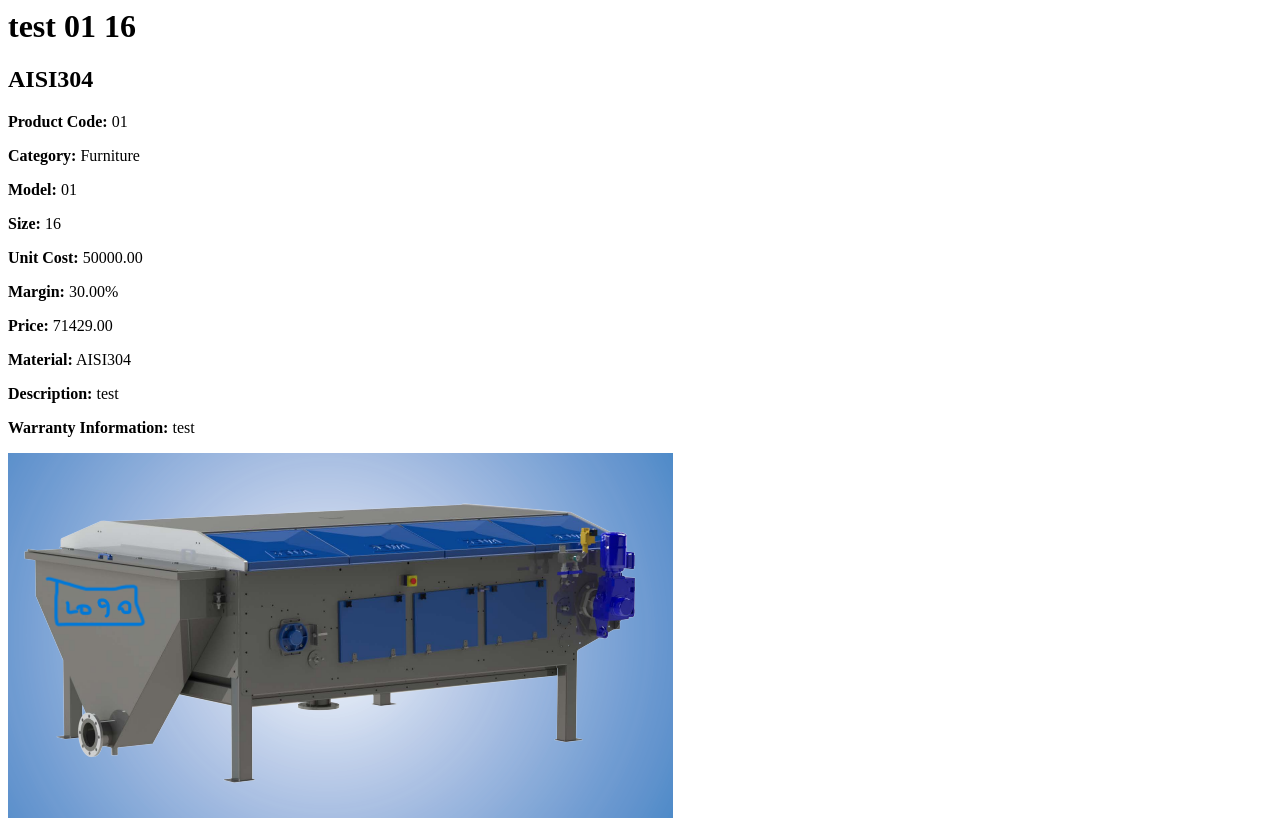
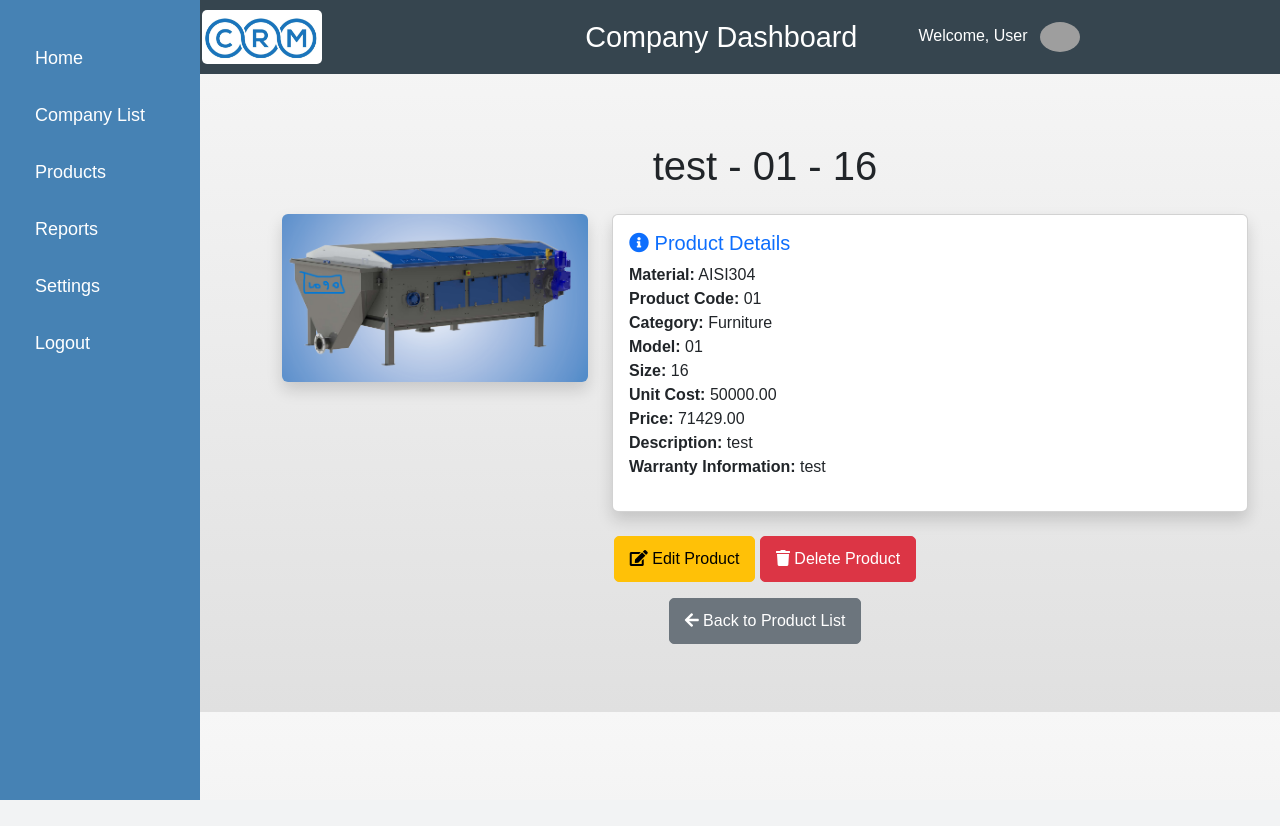
Before and after one commit to SinanAdnan/small_crm, a Django app: page /products/1/ in a window 1280 px wide. After the commit the page ends 800 px from the top, so only its background shows below. Run offline with Django 5.2, Linux system fonts and the light colour scheme; data comes from the database, SQL or seed files in the repository; both versions use the stored data as it was after the commit; grey boxes are pictures that could not be loaded.

Commit message:
Products page, price, list

```diff
--- a/products/models.py
+++ b/products/models.py
@@ -1,5 +1,6 @@
 # products/models.py
 from django.db import models
+from math import ceil
 
 class Category(models.Model):
     name = models.CharField(max_length=100)
@@ -27,7 +28,7 @@ class Product(models.Model):
             self.product_code = self.product_code.upper()
 
         # Calculate the price based on the unit cost and margin
-        self.price = self.unit_cost * (1 + self.margin / 100)
+        self.price = ceil(self.unit_cost / (1 - (self.margin/100)))
         super().save(*args, **kwargs)
 
     def __str__(self):
--- a/products/templates/products/product_detail.html
+++ b/products/templates/products/product_detail.html
@@ -1,21 +1,71 @@
 <!-- products/templates/products/product_detail.html -->
-<h1>{{ product.name }} {{product.model}} {{product.size}}</h1>
-<h2>{{ product.material }}</h2>
-<p><strong>Product Code:</strong> {{ product.product_code }}</p>
-<p><strong>Category:</strong> {{ product.category.name }}</p>
-<p><strong>Model:</strong> {{ product.model }}</p>
-<p><strong>Size:</strong> {{ product.size }}</p>
-<p><strong>Unit Cost:</strong> {{ product.unit_cost }}</p>
-<p><strong>Margin:</strong> {{ product.margin }}%</p>
-<p><strong>Price:</strong> {{ product.price }}</p>
-<p><strong>Material:</strong> {{ product.material }}</p>
-<p><strong>Description:</strong> {{ product.description }}</p>
-<p><strong>Warranty Information:</strong> {{ product.warranty_information }}</p>
+{% extends 'base.html' %}
+{% load static %}
+{% block content %}
+<div class="container my-5">
+    <h1 class="text-center mb-4">{{ product.name }} - {{ product.model }} - {{ product.size }}</h1>
 
-{% if product.images %}
-    <img src="{{ product.images.url }}" alt="{{ product.name }}" />
-{% endif %}
+    <div class="row">
+        <!-- Product Image and Basic Info -->
+        <div class="col-md-4 text-center mb-4">
+            {% if product.images %}
+                <img src="{{ product.images.url }}" alt="{{ product.name }}" class="img-fluid rounded shadow" style="max-height: 250px; object-fit: cover;">
+            {% else %}
+                <img src="{% static 'images/default_product.png' %}" alt="Default Product Image" class="img-fluid rounded shadow" style="max-height: 250px; object-fit: cover;">
+            {% endif %}
+        </div>
 
-{% if product.technical_specification %}
-    <a href="{{ product.technical_specification.url }}" download>Download Technical Specification</a>
-{% endif %}
+        <!-- Product Details -->
+        <div class="col-md-8">
+            <div class="card shadow">
+                <div class="card-body">
+                    <h5 class="card-title text-primary"><i class="fas fa-info-circle"></i> Product Details</h5>
+                    <ul class="list-unstyled">
+                        <li><strong>Material:</strong> {{ product.material }}</li>
+                        <li><strong>Product Code:</strong> {{ product.product_code }}</li>
+                        <li><strong>Category:</strong> {{ product.category.name }}</li>
+                        <li><strong>Model:</strong> {{ product.model }}</li>
+                        <li><strong>Size:</strong> {{ product.size }}</li>
+                        <li><strong>Unit Cost:</strong> {{ product.unit_cost }}</li>
+                        <li><strong>Price:</strong> {{ product.price }}</li>
+                        <li><strong>Description:</strong> {{ product.description }}</li>
+                        <li><strong>Warranty Information:</strong> {{ product.warranty_information }}</li>
+                    </ul>
+                    {% if product.technical_specification %}
+                        <a href="{{ product.technical_specification.url }}" download class="btn btn-primary">
+                            <i class="fas fa-download"></i> Download Technical Specification
+                        </a>
+                    {% endif %}
+                </div>
+            </div>
+        </div>
+    </div>
+
+    <!-- Edit & Delete Buttons -->
+    <div class="mt-4 text-center">
+        <a href="{% url 'products:product_edit' product.pk %}" class="btn btn-warning">
+            <i class="fas fa-edit"></i> Edit Product
+        </a>
+        <a href="{% url 'products:product_delete' product.id %}" class="btn btn-danger">
+            <i class="fas fa-trash"></i> Delete Product
+        </a>
+    </div>
+
+    <!-- Back to Product List -->
+    <div class="text-center mt-3">
+        <a href="{% url 'products:product_list' %}" class="btn btn-secondary">
+            <i class="fas fa-arrow-left"></i> Back to Product List
+        </a>
+    </div>
+</div>
+
+<!-- Delete Confirmation Script -->
+<script>
+    function confirmDelete(productId) {
+        if (confirm("Are you sure you want to delete this product? This action cannot be undone!")) {
+            window.location.href = `{% url 'products:product_delete' product.id %}`;
+        }
+    }
+</script>
+
+{% endblock %}
--- a/products/urls.py
+++ b/products/urls.py
@@ -7,4 +7,5 @@ urlpatterns = [
     path('new/', views.product_create, name='product_create'),
     path('<int:pk>/', views.product_detail, name='product_detail'),
     path('<int:pk>/edit/', views.product_edit, name='product_edit'),
+    path('product/<int:pk>/delete/', views.product_delete, name='product_delete'),
 ]
--- a/products/views.py
+++ b/products/views.py
@@ -16,7 +16,7 @@ def product_create(request):
         form = ProductForm(request.POST, request.FILES)
         if form.is_valid():
             form.save()
-            return redirect('product_list')
+            return redirect('products:product_list')
     else:
         form = ProductForm()
     return render(request, 'products/product_form.html', {'form': form})
@@ -27,7 +27,14 @@ def product_edit(request, pk):
         form = ProductForm(request.POST, request.FILES, instance=product)
         if form.is_valid():
             form.save()
-            return redirect('product_list')
+            return redirect('products:product_list')
     else:
         form = ProductForm(instance=product)
     return render(request, 'products/product_form.html', {'form': form})
+
+def product_delete(request, pk):
+    product = get_object_or_404(Product, pk=pk)
+    if request.method == 'POST':
+        product.delete()
+        return redirect('product_list')
+    return render(request, 'products/product_delete.html', {'product': product})
```
Also changed, not shown: products/templates/products/product_delete.html (added, +47 -0 lines), products/templates/products/product_list.html (+40 -13 lines), db.sqlite3, media/products/AURA_Press-logolla-v2.jpg (added), media/products/AURA_Press-logolla-v2_0XdsbqV.jpg (added), media/products/AURA_Press-logolla-v2_N5nhi1z.jpg (added).
